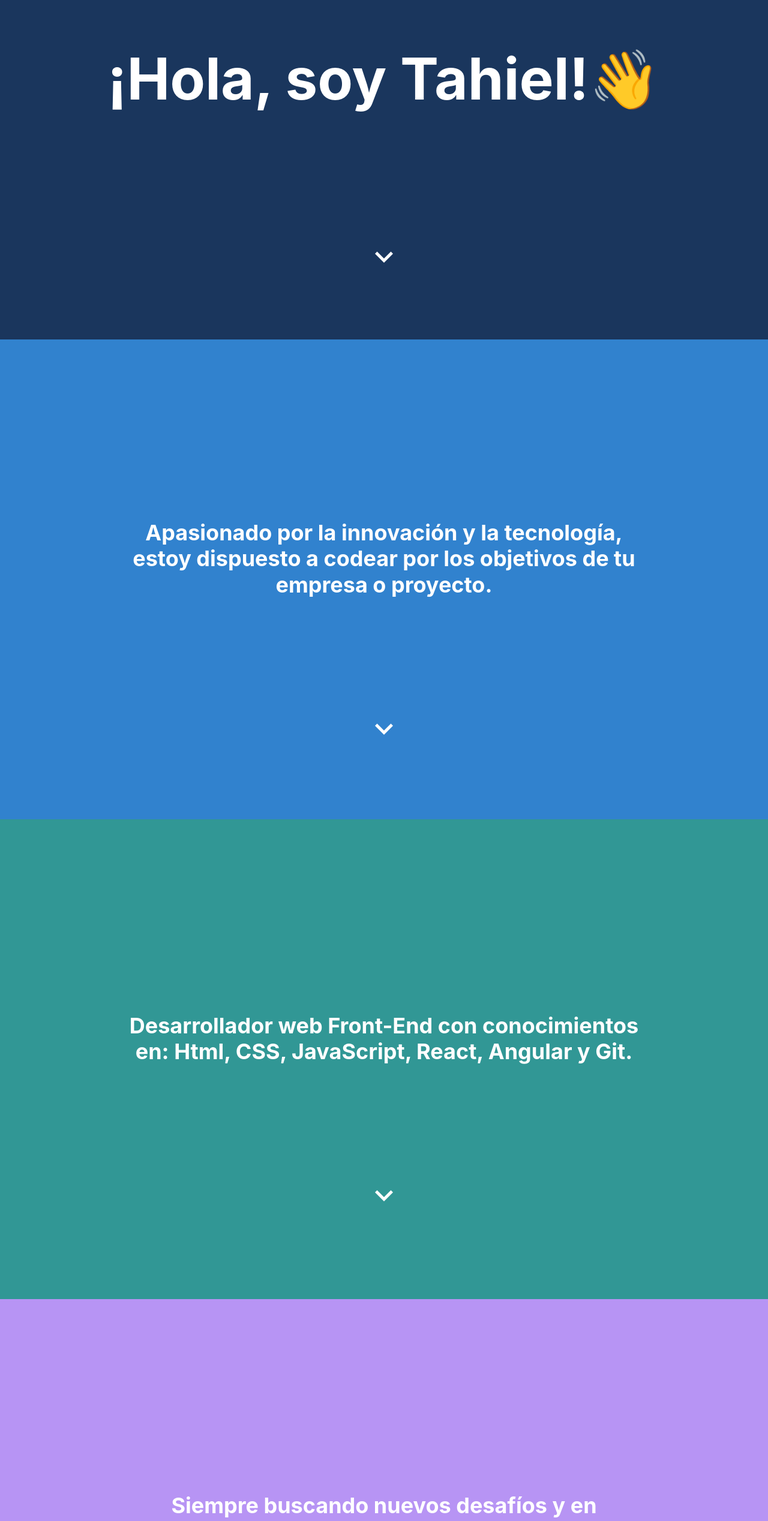
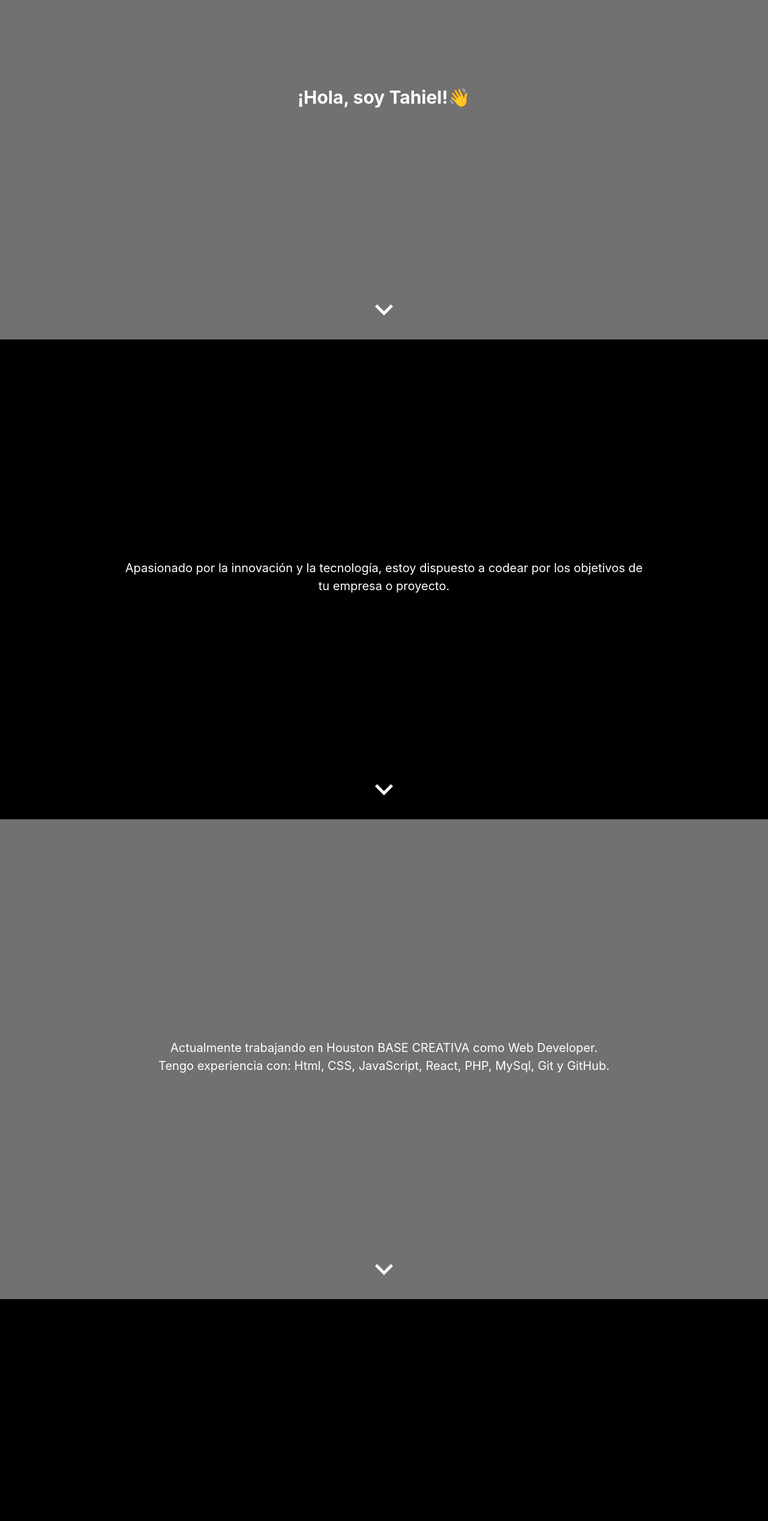
Before and after one commit to tahielpedevilla/cv, a React (Vite) app: page / in a window 1280 px wide. Shown: the part 234-2770 px from the top of the page at 60% size. Built offline with nearby package versions, Linux system fonts and the light colour scheme.

Commit message:
Update style and link to cv

```diff
--- a/src/components/sections/Cinco.jsx
+++ b/src/components/sections/Cinco.jsx
@@ -1,5 +1,5 @@
 import React from "react";
-import {VStack, Heading, Flex, Button} from "@chakra-ui/react";
+import {VStack, Heading, Flex, Stack, Button} from "@chakra-ui/react";
 import {animateScroll as scroller} from "react-scroll";
 import {ChevronUpIcon} from "@chakra-ui/icons";
 
@@ -14,19 +14,29 @@ const scrollType = {
 const Cinco = () => {
   return (
     <>
-      <Flex alignItems="center" bg="#2a4365" h="100vh" id="contact" justify="center">
+      <Stack bg="#717171" h="100vh">
+        <Flex align="center" h="100%" justify="center">
           <VStack spacing={4}>
-          <Heading as="h4" color="white" marginX={{base: "50px", md: "150px", lg: "200px"}} mt={20} textAlign="center">
-            ¿Querés contactarme?👋
+            <Heading
+              color="white"
+              fontSize={{base: "2xl", md: "2xl", lg: "3xl"}}
+              marginX={{base: "50px", md: "150px", lg: "200px"}}
+              mt={20}
+              textAlign="center"
+            >
+              ¿Querés contactarme?
             </Heading>
             <ButtonGroup />
+          </VStack>
+        </Flex>
         <Button
-            bottom={{base: "100px", md: "70px", lg: "50px"}}
+          bottom={{base: "20px", md: "20px", lg: "20px"}}
           colorScheme="white"
-            position="absolute"
+          fontWeight="500"
+          position="relative"
           rounded="full"
           size="lg"
-            transition="all .5s ease"
+          transition="all .15s ease"
           variant="link"
           onClick={() => {
             scroller.scrollToTop(scrollType);
@@ -34,8 +44,7 @@ const Cinco = () => {
         >
           <ChevronUpIcon color="#fff" fontSize="60" />
         </Button>
-        </VStack>
-      </Flex>
+      </Stack>
     </>
   );
 };
--- a/src/components/sections/Cuatro.jsx
+++ b/src/components/sections/Cuatro.jsx
@@ -1,6 +1,6 @@
+import React from "react";
+import {Button, Flex, Text, Stack, VStack} from "@chakra-ui/react";
 import {ChevronDownIcon} from "@chakra-ui/icons";
-import {Button, Flex, Heading, VStack} from "@chakra-ui/react";
-import React from "react";
 import {scroller} from "react-scroll";
 
 const scrollType = {
@@ -12,18 +12,25 @@ const scrollType = {
 const Cuatro = () => {
   return (
     <>
-      <VStack align="center" bg="#b794f4" h="100vh" justify="center">
-        <Flex>
-          <Heading as="h4" color="white" marginX={{base: "50px", md: "150px", lg: "200px"}} textAlign="center">
-            Siempre buscando nuevos desafíos y en constante aprendizaje.
-          </Heading>
-        </Flex>
+      <Stack bg="#000" h="100vh">
+        <VStack align="center" h="100%" justify="center" pt="60px">
+          <Text
+            color="white"
+            fontSize={{base: "md", lg: "xl"}}
+            marginX={{base: "50px", md: "150px", lg: "200px"}}
+            textAlign="center"
+          >
+            Siempre estoy buscando nuevos desafíos y en constante aprendizaje.
+          </Text>
+        </VStack>
         <Button
+          bottom={{base: "20px", md: "20px", lg: "20px"}}
           colorScheme="white"
+          fontWeight="500"
+          position="relative"
           rounded="full"
           size="lg"
-          top={{base: "100px", md: "100px", lg: "180px"}}
-          transition="all .5s ease"
+          transition="all .15s ease"
           variant="link"
           onClick={() => {
             scroller.scrollTo("cinco", scrollType);
@@ -31,7 +38,7 @@ const Cuatro = () => {
         >
           <ChevronDownIcon color="#fff" fontSize="60" />
         </Button>
-      </VStack>
+      </Stack>
     </>
   );
 };
--- a/src/components/sections/Dos.jsx
+++ b/src/components/sections/Dos.jsx
@@ -1,6 +1,6 @@
+import React from "react";
+import {Button, Text, Stack, VStack} from "@chakra-ui/react";
 import {ChevronDownIcon} from "@chakra-ui/icons";
-import {Button, Flex, Heading, VStack} from "@chakra-ui/react";
-import React from "react";
 import {scroller} from "react-scroll";
 
 const scrollType = {
@@ -12,19 +12,26 @@ const scrollType = {
 const Dos = () => {
   return (
     <>
-      <VStack align="center" bg="#3182ce" h="100vh" justify="center">
-        <Flex>
-          <Heading as="h4" color="white" marginX={{base: "50px", md: "150px", lg: "200px"}} textAlign="center">
+      <Stack bg="#000" h="100vh">
+        <VStack align="center" h="100%" justify="center" pt="60px">
+          <Text
+            color="white"
+            fontSize={{base: "md", lg: "xl"}}
+            marginX={{base: "50px", md: "150px", lg: "200px"}}
+            textAlign="center"
+          >
             Apasionado por la innovación y la tecnología, estoy dispuesto a codear por los objetivos de tu empresa o
             proyecto.
-          </Heading>
-        </Flex>
+          </Text>
+        </VStack>
         <Button
+          bottom={{base: "20px", md: "20px", lg: "20px"}}
           colorScheme="white"
+          fontWeight="500"
+          position="relative"
           rounded="full"
           size="lg"
-          top={{base: "100px", md: "100px", lg: "180px"}}
-          transition="all .5s ease"
+          transition="all .15s ease"
           variant="link"
           onClick={() => {
             scroller.scrollTo("tres", scrollType);
@@ -32,7 +39,7 @@ const Dos = () => {
         >
           <ChevronDownIcon color="#fff" fontSize="60" />
         </Button>
-      </VStack>
+      </Stack>
     </>
   );
 };
--- a/src/components/sections/Tres.jsx
+++ b/src/components/sections/Tres.jsx
@@ -1,7 +1,7 @@
 import React from "react";
-import {Button, Flex, Heading, VStack} from "@chakra-ui/react";
+import {Button, Text, Link, Stack, VStack} from "@chakra-ui/react";
+import {ChevronDownIcon} from "@chakra-ui/icons";
 import {scroller} from "react-scroll";
-import {ChevronDownIcon} from "@chakra-ui/icons";
 
 const scrollType = {
   duration: 500,
@@ -12,18 +12,31 @@ const scrollType = {
 const Tres = () => {
   return (
     <>
-      <VStack align="center" bg="#319795" h="100vh" justify="center">
-        <Flex>
-          <Heading as="h4" color="white" marginX={{base: "50px", md: "150px", lg: "200px"}} textAlign="center">
-            Desarrollador web Front-End con conocimientos en: Html, CSS, JavaScript, React, Angular y Git.
-          </Heading>
-        </Flex>
+      <Stack bg="#717171" h="100vh">
+        <VStack align="center" h="100%" justify="center" pt="60px">
+          <Text
+            color="white"
+            fontSize={{base: "md", lg: "xl"}}
+            marginX={{base: "50px", md: "150px", lg: "200px"}}
+            textAlign="center"
+          >
+            Actualmente trabajando en{" "}
+            <Link isExternal href="https://houston.com.ar/">
+              Houston
+            </Link>{" "}
+            BASE CREATIVA como Web Developer.
+            <br />
+            Tengo experiencia con: Html, CSS, JavaScript, React, PHP, MySql, Git y GitHub.
+          </Text>
+        </VStack>
         <Button
+          bottom={{base: "20px", md: "20px", lg: "20px"}}
           colorScheme="white"
+          fontWeight="500"
+          position="relative"
           rounded="full"
           size="lg"
-          top={{base: "100px", md: "100px", lg: "180px"}}
-          transition="all .5s ease"
+          transition="all .15s ease"
           variant="link"
           onClick={() => {
             scroller.scrollTo("cuatro", scrollType);
@@ -31,7 +44,7 @@ const Tres = () => {
         >
           <ChevronDownIcon color="#fff" fontSize="60" />
         </Button>
-      </VStack>
+      </Stack>
     </>
   );
 };
--- a/src/components/sections/Uno.jsx
+++ b/src/components/sections/Uno.jsx
@@ -1,4 +1,4 @@
-import {Button, Flex, Heading, VStack} from "@chakra-ui/react";
+import {Button, Stack, VStack, Heading} from "@chakra-ui/react";
 import React from "react";
 import {ChevronDownIcon} from "@chakra-ui/icons";
 import {scroller} from "react-scroll";
@@ -12,24 +12,25 @@ const scrollType = {
 const Uno = () => {
   return (
     <>
-      <VStack align="center" bg="#1a365d" h="100vh" justify="center">
-        <Flex>
+      <Stack bg="#717171" h="100vh">
+        <VStack align="center" h="100%" justify="center" pt="60px">
           <Heading
             color="white"
-            fontSize={{base: "4xl", md: "6xl", lg: "8xl"}}
-            m="20px"
+            fontSize={{base: "2xl", md: "2xl", lg: "3xl"}}
             marginX={{base: "50px", md: "80px", lg: "80px"}}
             textAlign="center"
           >
             ¡Hola, soy Tahiel!👋
           </Heading>
-        </Flex>
+        </VStack>
         <Button
+          bottom={{base: "20px", md: "20px", lg: "20px"}}
           colorScheme="white"
+          fontWeight="500"
+          position="relative"
           rounded="full"
           size="lg"
-          top={{base: "100px", md: "100px", lg: "180px"}}
-          transition="all .5s ease"
+          transition="all .15s ease"
           variant="link"
           onClick={() => {
             scroller.scrollTo("dos", scrollType);
@@ -37,7 +38,7 @@ const Uno = () => {
         >
           <ChevronDownIcon color="#fff" fontSize="60" />
         </Button>
-      </VStack>
+      </Stack>
     </>
   );
 };
```
Lines whose indentation alone changed are shown as unchanged.
